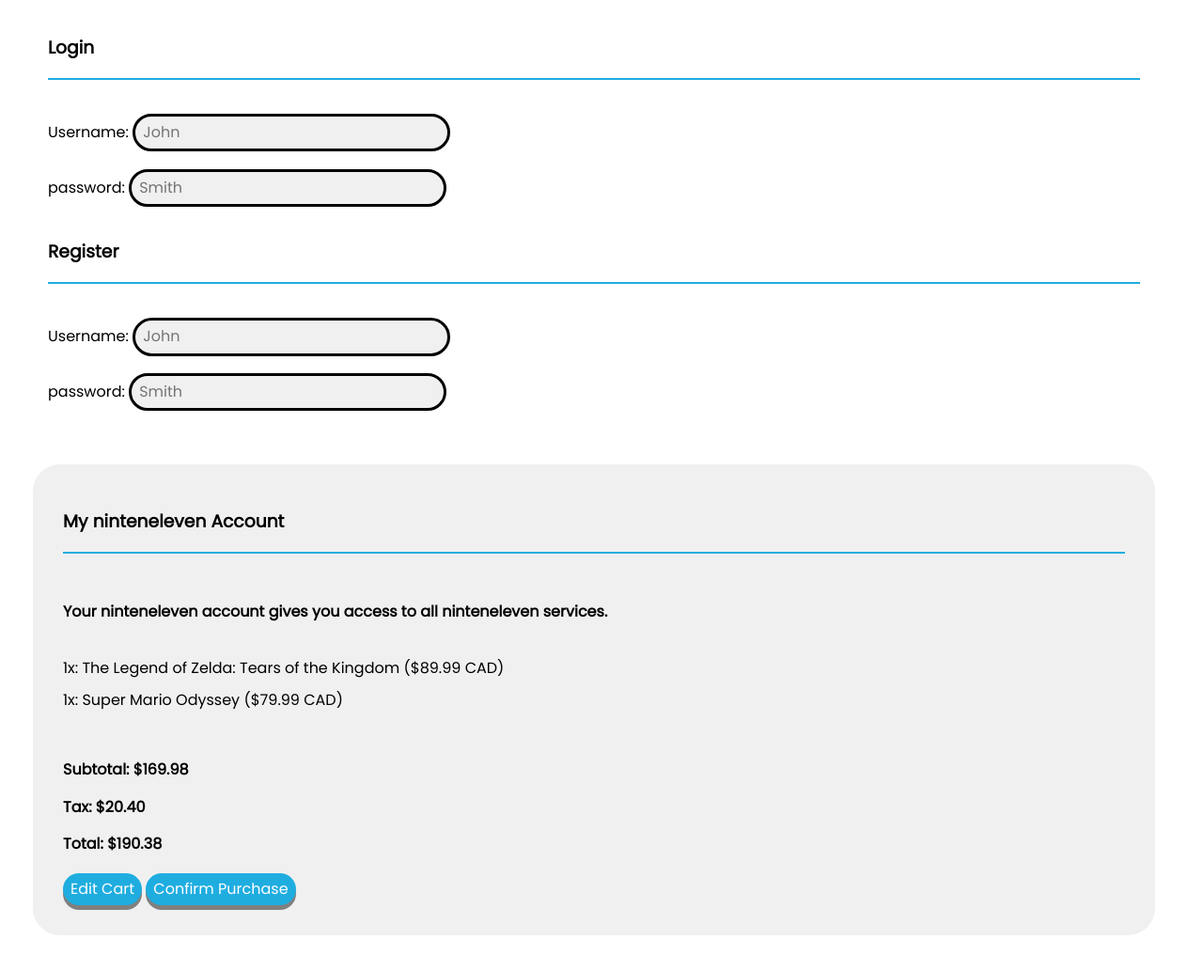
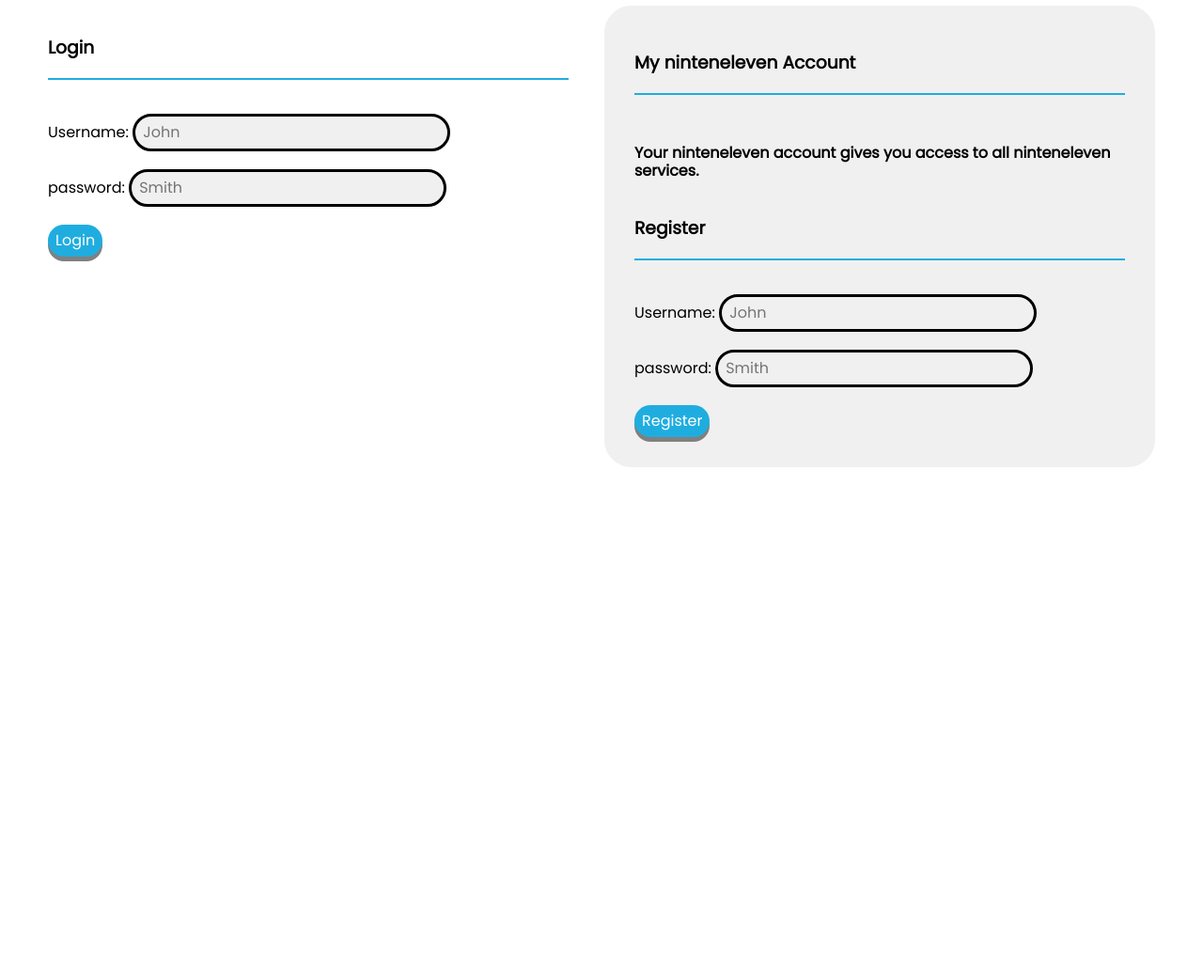
Before and after one commit to lingjasper/P02, a plain HTML site: page account.html in a window 1280 px wide. Shown: the part 239-1272 px from the top of the page at 94% size. After the commit the page ends 800 px from the top, so only its background shows below. Drawn offline with Linux system fonts and the light colour scheme.

Commit message:
Fixed account registration

```diff
--- a/account.html
+++ b/account.html
@@ -47,18 +47,8 @@
 
                 </form>
 
+                <input class="button-nav" type="reset" value="Login">
 
-                <h3 class="header3">Register</h3>
-                <h4 class="element"></h4>
-
-                <form>
-
-                    <label for="form-name">Username:</label>
-                    <input class="field-nav" type="text" id="form-name" placeholder="John" /><br><br>
-                    <label for="form-name">password:</label>
-                    <input class="field-nav" type="text" id="form-name" placeholder="Smith" /><br><br>
-
-                </form>
 
             </div>
 
@@ -73,19 +63,22 @@
                 <form>
 
                     <h4 class="header3">Your ninteneleven account gives you access to all ninteneleven services.
-                    </h4><br><br>
-                    <p>1x: The Legend of Zelda: Tears of the Kingdom ($89.99 CAD)</p>
-                    <p>1x: Super Mario Odyssey
-                        ($79.99 CAD)</p><br>
-                    <h4 class="header4">Subtotal: $169.98</h4>
-                    <h4 class="header4">Tax: $20.40</h4>
-                    <h4 class="header4">Total: $190.38</h4>
+                    </h4>
+                    <br>
+                    <h3 class="header3">Register</h3>
+                    <h4 class="element"></h4>
 
+                    <form>
 
+                        <label for="form-name">Username:</label>
+                        <input class="field-nav" type="text" id="form-name" placeholder="John" /><br><br>
+                        <label for="form-name">password:</label>
+                        <input class="field-nav" type="text" id="form-name" placeholder="Smith" /><br><br>
 
+                    </form>
 
-                    <input class="button-nav" type="reset" value="Edit Cart">
-                    <input class="button-nav" type="submit" value="Confirm Purchase">
+                    <input class="button-nav" type="reset" value="Register">
+
 
                 </form>
             </div>
--- a/css/grid.css
+++ b/css/grid.css
@@ -102,12 +102,17 @@
 }
 
 
-@media (max-width: 1300px) {
+@media (max-width: 1200px) {
     .box {
       flex-direction: column;
     }
   }
 
+  @media screen and (mix-width: 400px) {
+    body {
+        font-size: 50vw;
+    }
+}
 
 
 .artdirection {
```
